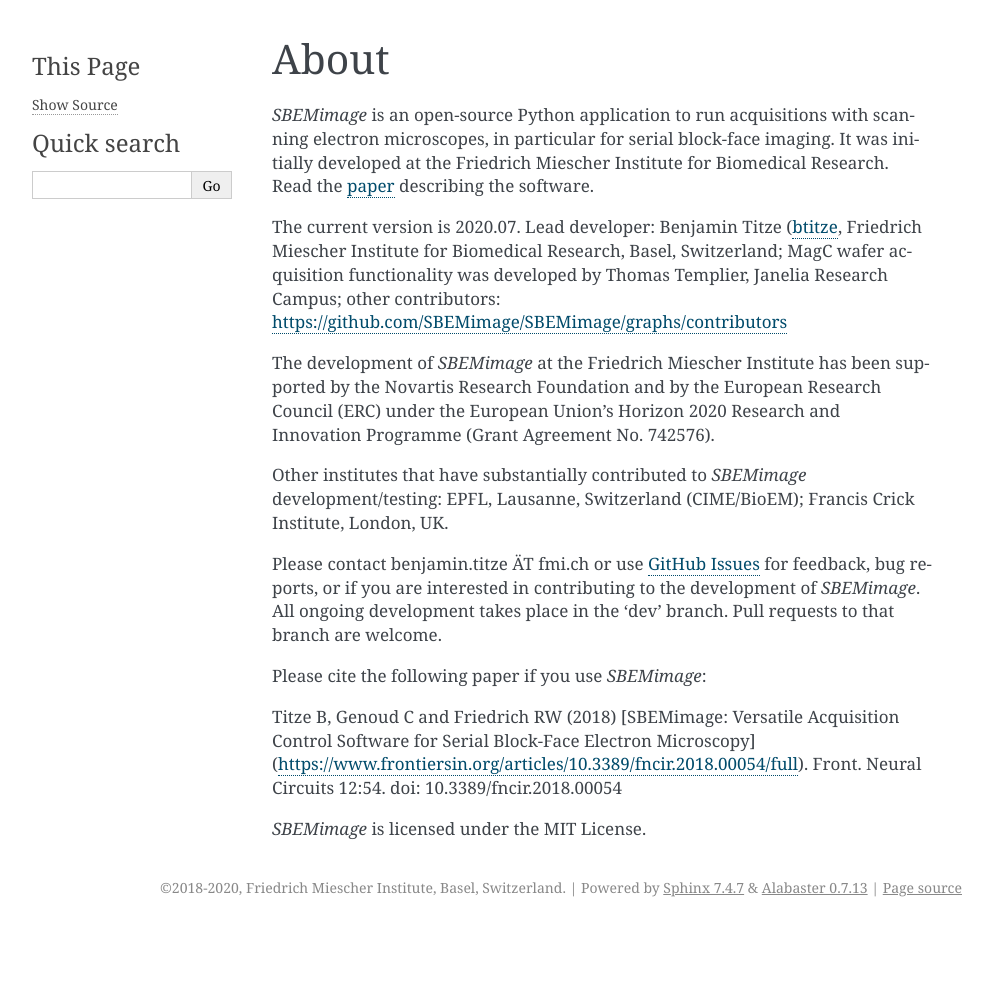
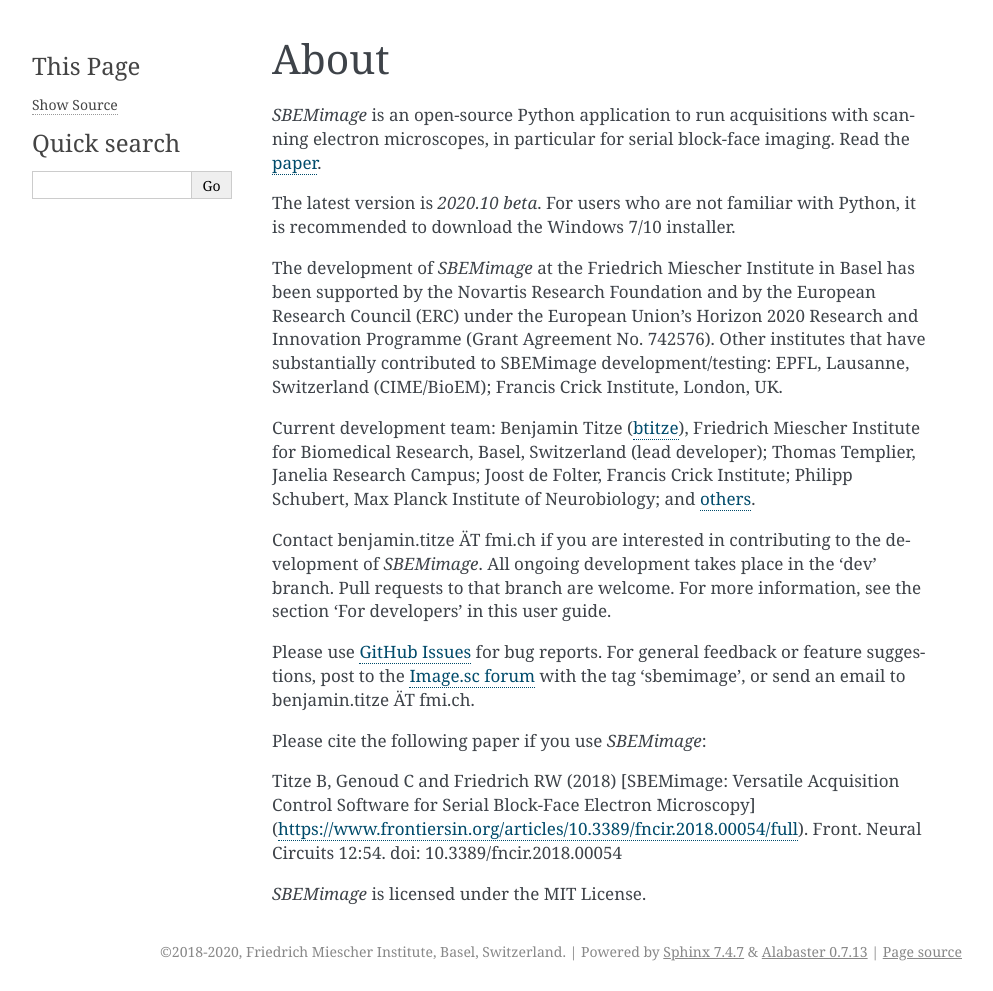
Before and after one commit to SBEMimage/SBEMimage, a Sphinx documentation site: the page built from docs/about.rst, in a window 1280 px wide. Shown: the whole page, without its empty margins (148-1141 px from the left). Built offline with Sphinx 7.4.7, drawn with Linux system fonts in a browser that asks for light colours; before the commit the page ends 927 px from its top, so only the background shows below that.

Commit message:
Update docs

```diff
--- a/docs/about.rst
+++ b/docs/about.rst
@@ -1,15 +1,17 @@
 About
 =====
 
-*SBEMimage* is an open-source Python application to run acquisitions with scanning electron microscopes, in particular for serial block-face imaging. It was initially developed at the Friedrich Miescher Institute for Biomedical Research. Read the `paper <https://www.frontiersin.org/articles/10.3389/fncir.2018.00054/abstract>`_ describing the software.
+*SBEMimage* is an open-source Python application to run acquisitions with scanning electron microscopes, in particular for serial block-face imaging. Read the `paper <https://www.frontiersin.org/articles/10.3389/fncir.2018.00054/abstract>`_.
 
-The current version is 2020.07. Lead developer: Benjamin Titze (`btitze <https://github.com/btitze>`_, Friedrich Miescher Institute for Biomedical Research, Basel, Switzerland; MagC wafer acquisition functionality was developed by Thomas Templier, Janelia Research Campus; other contributors: https://github.com/SBEMimage/SBEMimage/graphs/contributors
+The latest version is *2020.10 beta*. For users who are not familiar with Python, it is recommended to download the Windows 7/10 installer.
 
-The development of *SBEMimage* at the Friedrich Miescher Institute has been supported by the Novartis Research Foundation and by the European Research Council (ERC) under the European Union’s Horizon 2020 Research and Innovation Programme (Grant Agreement No. 742576).
+The development of *SBEMimage* at the Friedrich Miescher Institute in Basel has been supported by the Novartis Research Foundation and by the European Research Council (ERC) under the European Union’s Horizon 2020 Research and Innovation Programme (Grant Agreement No. 742576). Other institutes that have substantially contributed to SBEMimage development/testing: EPFL, Lausanne, Switzerland (CIME/BioEM); Francis Crick Institute, London, UK.
 
-Other institutes that have substantially contributed to *SBEMimage* development/testing: EPFL, Lausanne, Switzerland (CIME/BioEM); Francis Crick Institute, London, UK.
+Current development team: Benjamin Titze (`btitze <https://github.com/btitze>`_), Friedrich Miescher Institute for Biomedical Research, Basel, Switzerland (lead developer); Thomas Templier, Janelia Research Campus; Joost de Folter, Francis Crick Institute; Philipp Schubert, Max Planck Institute of Neurobiology; and `others <https://github.com/SBEMimage/SBEMimage/graphs>`_.
 
-Please contact benjamin.titze ÄT fmi.ch or use `GitHub Issues <https://github.com/SBEMimage/SBEMimage/issues>`_ for feedback, bug reports, or if you are interested in contributing to the development of *SBEMimage*. All ongoing development takes place in the 'dev' branch. Pull requests to that branch are welcome.
+Contact benjamin.titze ÄT fmi.ch if you are interested in contributing to the development of *SBEMimage*. All ongoing development takes place in the 'dev' branch. Pull requests to that branch are welcome. For more information, see the section 'For developers' in this user guide.
+
+Please use `GitHub Issues <https://github.com/SBEMimage/SBEMimage/issues>`_ for bug reports. For general feedback or feature suggestions, post to the `Image.sc forum <https://forum.image.sc>`_ with the tag 'sbemimage', or send an email to benjamin.titze ÄT fmi.ch.
 
 Please cite the following paper if you use *SBEMimage*:
 
--- a/docs/index.rst
+++ b/docs/index.rst
@@ -1,12 +1,11 @@
 User guide
 ==========
 
-Last updated: 28 July 2020, for *SBEMimage* v2020.07;
-author: Benjamin Titze (benjamin.titze ÄT fmi.ch)
+Last updated: 25 October 2020, for *SBEMimage* 2020.10 beta
 
 This is the user guide for the acquisition software *SBEMimage*.
 
-For support and discussion, please use the `Image.sc forum <https://forum.image.sc/>`_.
+For support questions and general discussion, please use the `Image.sc forum <https://forum.image.sc/>`_, for bug reports use `GitHub Issues <https://github.com/SBEMimage/SBEMimage/issues>`_.
 
 The source code of *SBEMimage* is hosted on `github.com/SBEMimage <https://github.com/SBEMimage>`_. The source files for this user guide are located in the folder '/docs'.
 
--- a/docs/requirements.rst
+++ b/docs/requirements.rst
@@ -1,7 +1,7 @@
 Requirements
 ============
 
-*SBEMimage* can be run in simulation mode on any computer with Windows 7 or 10 and a Python 3.6+ environment (can be downloaded for free, see Installation instructions). A screen resolution of at least 1920 × 1080 is required to fully see both application windows. On Windows 10, it is recommended not to use high-resolution scaling. Currently, when using a scaling other than 100% on Windows 10, there may be problems with the font size in the GUI (but no impact on functionality).
+*SBEMimage* can be run in simulation mode on any computer with Windows 7 or 10 and a Python 3.6+ environment. The Python environment is provided automatically if you use the installer, or it can be downloaded for free, see installation instructions. A screen resolution of at least 1920 × 1080 is required to fully see both application windows. On Windows 10, it is recommended not to use high-resolution scaling. Currently, when using a scaling other than 100% on Windows 10, there may be problems with the font size in the GUI (but no impact on functionality).
 
 For data acquisitions, the following requirements must be met (version 2020.07 of *SBEMimage*). We will support SEMs and microtomes from other manufacturers in future releases.
 
```
Also changed, not shown: docs/development.rst (+5 -4 lines).
